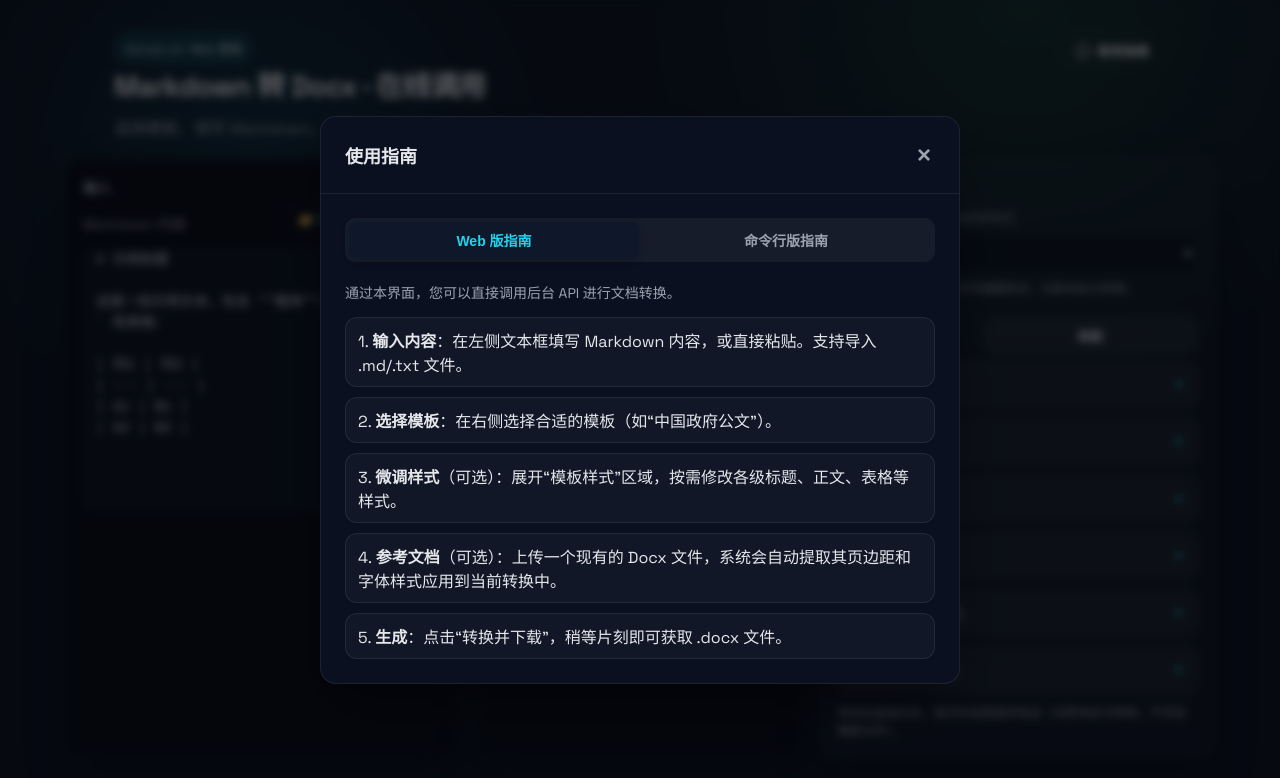
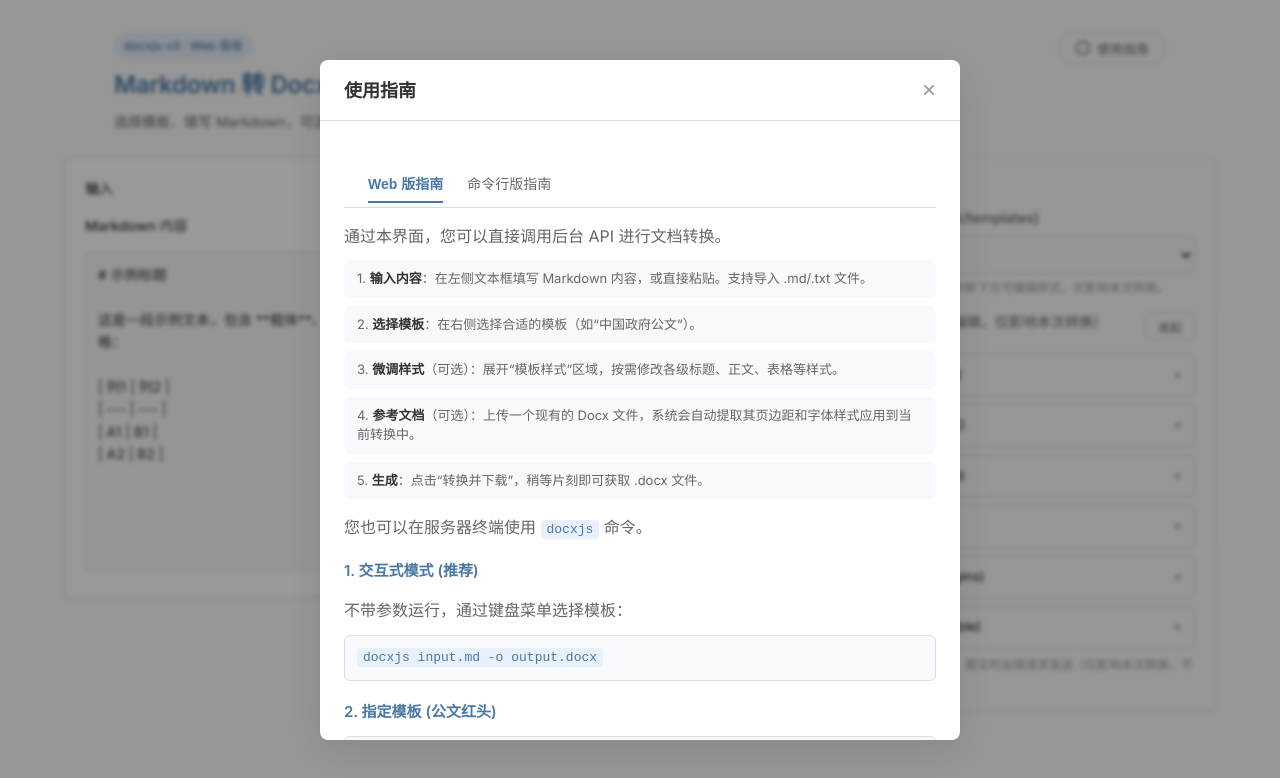
Before and after one commit to ttieli/docxjs-cli, a website: page public/index.html in a window 1280 px wide. Both pictures are taken after a click on the button "使用指南". Drawn offline with Linux system fonts and the light colour scheme; no server answers.

Commit message:
feat: UI Redesign (Light Theme) & Fix Server Helper Functions
- Redesigned Web UI with a professional 'Light Theme' (Blue-Grey/White).
- Fixed critical bug in server/app.js where helper functions were missing.
- Updated server to bind to 0.0.0.0 for better connectivity.
- Simplified 'default' template to minimalist black style.
- Updated CLI to support silent mode (no interactive menu) when input file is provided.

```diff
--- a/public/index.html
+++ b/public/index.html
@@ -5,373 +5,335 @@
   <meta name="viewport" content="width=device-width, initial-scale=1.0">
   <title>docxjs-cli Web</title>
   <style>
-    @import url('https://fonts.googleapis.com/css2?family=Space+Grotesk:wght@400;500;700&display=swap');
+    @import url('https://fonts.googleapis.com/css2?family=Inter:wght@400;500;600&display=swap');
+
     :root {
-      --bg: #0f172a;
-      --panel: #0b1020;
-      --accent: #4ade80;
-      --accent-2: #22d3ee;
-      --text: #e5e7eb;
-      --muted: #9ca3af;
-      --border: rgba(255,255,255,0.08);
+      /* Color System */
+      --primary: #4A78A6;       /* 蓝灰色 - 主色 */
+      --primary-hover: #3A66A1;
+      --bg-page: #FAFAFA;       /* 页面背景 */
+      --bg-panel: #FFFFFF;      /* 容器背景 */
+      --bg-input: #F7F9FC;      /* 输入框背景 */
+      --bg-subtle: #E8F0FA;     /* 辅色背景 */
+
+      --text-main: #333333;     /* 正文 */
+      --text-sub: #666666;      /* 次要信息 */
+      --text-placeholder: #999999;
+
+      --border: #DDDDDD;        /* 边框线 */
+      --border-focus: #4A78A6;
+
+      --shadow-sm: 0 1px 3px rgba(0,0,0,0.05);
+      --radius: 6px;
     }
+
     * { box-sizing: border-box; }
+
     body {
       margin: 0;
       min-height: 100vh;
-      font-family: 'Space Grotesk', 'SF Pro Text', 'Segoe UI', sans-serif;
-      background: radial-gradient(circle at 20% 20%, rgba(34,211,238,0.12), transparent 25%),
-                  radial-gradient(circle at 80% 0%, rgba(74,222,128,0.14), transparent 30%),
-                  var(--bg);
-      color: var(--text);
+      font-family: 'Inter', -apple-system, BlinkMacSystemFont, 'Segoe UI', 'PingFang SC', 'Microsoft YaHei', sans-serif;
+      background-color: var(--bg-page);
+      color: var(--text-main);
+      line-height: 1.5;
     }
+
     header {
-      padding: 32px 24px 16px;
+      padding: 32px 24px 24px;
       max-width: 1100px;
       margin: 0 auto;
+      border-bottom: 1px solid transparent; /* Placeholder */
     }
-    h1 { margin: 0 0 12px; font-size: 28px; letter-spacing: -0.02em; }
-    p.lead { margin: 0; color: var(--muted); line-height: 1.6; }
+
+    h1 {
+      margin: 0 0 8px;
+      font-size: 24px;
+      font-weight: 600;
+      color: var(--primary);
+      letter-spacing: -0.01em;
+    }
+
+    p.lead { margin: 0; color: var(--text-sub); font-size: 14px; }
+
     main {
       max-width: 1200px;
       margin: 0 auto 48px;
       padding: 0 24px 32px;
     }
-    .panel {
-      background: var(--panel);
-      border: 1px solid var(--border);
-      border-radius: 16px;
-      padding: 18px;
-      box-shadow: 0 15px 40px rgba(0,0,0,0.25);
-    }
-    .grid {
-      display: grid;
-      gap: 16px;
-      grid-template-columns: repeat(auto-fit, minmax(260px, 1fr));
-    }
+
+    /* Layout */
     .columns {
       display: grid;
-      gap: 16px;
-      grid-template-columns: 1.1fr 0.9fr 1.1fr;
+      gap: 24px;
+      grid-template-columns: 1.2fr 0.8fr 1fr;
+      align-items: start;
     }
+
+    /* Panels */
+    .panel {
+      background: var(--bg-panel);
+      border: 1px solid var(--border);
+      border-radius: var(--radius);
+      padding: 20px;
+      box-shadow: var(--shadow-sm);
+    }
+
+    /* Form Elements */
     label {
       display: block;
       font-size: 14px;
-      color: var(--muted);
+      color: var(--text-sub);
       margin-bottom: 8px;
-      letter-spacing: 0.01em;
+      font-weight: 500;
     }
+
     textarea, select, input[type="text"], input[type="number"], input[type="file"] {
       width: 100%;
-      background: #0f172a;
+      background: var(--bg-input);
       border: 1px solid var(--border);
-      color: var(--text);
-      border-radius: 8px;
+      color: var(--text-main);
+      border-radius: var(--radius);
       padding: 0 12px;
-      height: 40px;
-      line-height: 38px;
+      height: 38px; /* Standard height */
+      line-height: 36px;
       font-size: 14px;
       outline: none;
-      transition: border-color 0.2s ease, box-shadow 0.2s ease;
-      box-sizing: border-box;
+      transition: all 0.2s ease;
+      font-family: inherit;
     }
-    input[type="color"] {
-      width: 100%;
+
+    textarea {
+      min-height: 320px;
+      resize: vertical;
+      line-height: 1.6;
+      padding: 12px;
+      height: auto;
+    }
+
+    textarea:focus, select:focus, input:focus {
+      border-color: var(--border-focus);
+      background: #FFFFFF;
+      box-shadow: 0 0 0 3px rgba(74, 120, 166, 0.1);
+    }
+
+    /* Buttons */
+    button {
+      background: var(--primary);
+      color: #FFFFFF;
+      border: none;
+      border-radius: var(--radius);
+      padding: 0 20px;
       height: 40px;
-      padding: 2px;
-      background: #0f172a;
-      border: 1px solid var(--border);
-      border-radius: 8px;
-      cursor: pointer;
-      box-sizing: border-box;
-    }
-    input[type="checkbox"] {
-      height: 24px;
-      width: 24px;
-      accent-color: var(--accent);
-      cursor: pointer;
-      margin: 8px 0;
-    }
-    textarea:focus, select:focus, input[type="text"]:focus, input[type="number"]:focus, input[type="file"]:focus {
-      border-color: rgba(34,211,238,0.6);
-      box-shadow: 0 0 0 3px rgba(34,211,238,0.15);
-    }
-    textarea { min-height: 260px; resize: vertical; line-height: 1.5; }
-    button {
-      background: linear-gradient(120deg, var(--accent), var(--accent-2));
-      color: #0b1020;
-      border: none;
-      border-radius: 14px;
-      padding: 14px 18px;
-      font-size: 15px;
-      font-weight: 700;
+      font-size: 14px;
+      font-weight: 500;
       cursor: pointer;
       width: 100%;
-      transition: transform 0.1s ease, box-shadow 0.2s ease;
-    }
-    button:disabled { opacity: 0.6; cursor: not-allowed; }
-    button:not(:disabled):hover { transform: translateY(-1px); box-shadow: 0 10px 30px rgba(34,211,238,0.25); }
-    .status {
-      margin-top: 8px;
-      font-size: 13px;
-      color: var(--muted);
-      min-height: 20px;
-    }
-    .status.success { color: #34d399; }
-    .status.error { color: #f87171; }
-    .pill {
-      display: inline-flex;
-      align-items: center;
-      gap: 6px;
-      padding: 6px 10px;
-      border-radius: 999px;
-      background: rgba(34,211,238,0.12);
-      color: var(--text);
-      font-size: 12px;
-      border: 1px solid var(--border);
-    }
-    .hint { color: var(--muted); font-size: 12px; margin-top: 6px; }
-    .list {
-      display: grid;
-      gap: 10px;
-      grid-template-columns: repeat(auto-fit, minmax(220px, 1fr));
-    }
-    .list-item {
-      padding: 10px 12px;
-      border-radius: 12px;
-      background: rgba(255,255,255,0.03);
-      border: 1px solid var(--border);
-    }
-    .suffix {
-      padding: 10px 12px;
-      border-radius: 12px;
-      background: rgba(255,255,255,0.05);
-      border: 1px solid var(--border);
-      color: var(--muted);
-      font-size: 14px;
-      white-space: nowrap;
+      transition: background 0.2s ease;
     }
 
-    /* Details/Summary Styling */
-    details.style-group {
-      background: rgba(255,255,255,0.03);
-      border: 1px solid var(--border);
-      border-radius: 12px;
-      padding: 0;
-      margin-bottom: 10px;
-      overflow: hidden;
-    }
-    details.style-group summary {
-      padding: 12px;
-      cursor: pointer;
-      font-size: 13px;
-      color: var(--muted);
-      letter-spacing: 0.02em;
-      text-transform: uppercase;
-      font-weight: 600;
-      list-style: none;
-      background: rgba(255,255,255,0.02);
-      transition: background 0.2s ease, color 0.2s ease;
-      display: flex;
-      align-items: center;
-      justify-content: space-between;
-    }
-    details.style-group summary:hover {
-      background: rgba(255,255,255,0.05);
-      color: var(--text);
-    }
-    details.style-group summary::-webkit-details-marker { display: none; }
-    details.style-group summary::after {
-      content: '+';
-      font-size: 16px;
-      font-weight: bold;
-      color: var(--accent-2);
-    }
-    details.style-group[open] summary::after {
-      content: '-';
-    }
-    .style-grid {
-      display: grid;
-      gap: 16px;
-      grid-template-columns: repeat(auto-fill, minmax(180px, 1fr));
-      align-items: end;
-      padding: 16px;
-      border-top: 1px solid var(--border);
-    }
-    .style-grid > div {
-      display: flex;
-      flex-direction: column;
-      gap: 6px;
-    }
-    /* Special handling for the checkbox container to make it look like a proper form control */
-    .checkbox-group {
-      display: flex;
-      flex-direction: column;
-      gap: 6px;
-      height: 100%;
-      justify-content: flex-end;
-    }
-    .checkbox-wrapper {
-      height: 40px;
-      display: flex;
-      align-items: center;
-      background: rgba(255,255,255,0.03);
-      border: 1px solid var(--border);
-      border-radius: 8px;
-      padding: 0 12px;
-    }
-    .checkbox-wrapper input {
-      margin: 0;
-      width: 20px;
-      height: 20px;
-    }
-    .toggle-row {
-      display: flex;
-      align-items: center;
-      justify-content: space-between;
-      gap: 10px;
-    }
-    .toggle-btn {
-      background: rgba(255,255,255,0.06);
-      color: var(--text);
-      border: 1px solid var(--border);
-      border-radius: 12px;
-      padding: 8px 12px;
-      cursor: pointer;
-      font-size: 13px;
-      transition: border-color 0.2s ease, background 0.2s ease;
-    }
-    .toggle-btn:hover {
-      border-color: rgba(34,211,238,0.5);
-      background: rgba(34,211,238,0.08);
-    }
-
-    /* Modal Styles */
-    .modal-overlay {
-      position: fixed;
-      top: 0; left: 0; right: 0; bottom: 0;
-      background: rgba(0,0,0,0.6);
-      backdrop-filter: blur(4px);
-      display: none;
-      align-items: center;
-      justify-content: center;
-      z-index: 1000;
-      opacity: 0;
-      transition: opacity 0.2s ease;
-    }
-    .modal-overlay.open { display: flex; opacity: 1; }
-    .modal-content {
-      background: var(--panel);
-      border: 1px solid var(--border);
-      border-radius: 16px;
-      width: 90%;
-      max-width: 640px;
-      max-height: 85vh;
-      display: flex;
-      flex-direction: column;
-      box-shadow: 0 25px 50px -12px rgba(0, 0, 0, 0.5);
-      transform: scale(0.95);
-      transition: transform 0.2s ease;
-    }
-    .modal-overlay.open .modal-content { transform: scale(1); }
-    .modal-header {
-      padding: 20px 24px;
-      border-bottom: 1px solid var(--border);
-      display: flex;
-      justify-content: space-between;
-      align-items: center;
-    }
-    .modal-header h3 { margin: 0; font-size: 18px; }
-    .close-btn {
-      background: transparent;
-      border: none;
-      color: var(--muted);
-      cursor: pointer;
-      font-size: 24px;
-      padding: 4px;
-      width: auto;
-      box-shadow: none;
-    }
-    .close-btn:hover { color: var(--text); transform: none; box-shadow: none; }
-    .modal-body {
-      padding: 24px;
-      overflow-y: auto;
-    }
-    .tabs {
-      display: flex;
-      gap: 2px;
-      background: rgba(255,255,255,0.05);
-      padding: 4px;
-      border-radius: 10px;
-      margin-bottom: 20px;
-    }
-    .tab-btn {
-      flex: 1;
-      background: transparent;
-      border: none;
-      padding: 8px;
-      font-size: 14px;
-      color: var(--muted);
-      border-radius: 8px;
-      cursor: pointer;
-      text-align: center;
-      width: auto;
-      box-shadow: none;
-    }
-    .tab-btn.active {
-      background: var(--bg);
-      color: var(--accent-2);
-      font-weight: 600;
-      box-shadow: 0 2px 8px rgba(0,0,0,0.2);
-    }
-    .tab-content { display: none; }
-    .tab-content.active { display: block; }
-
-    .guide-block h4 { color: var(--accent-2); margin: 16px 0 8px; font-size: 15px; }
-    .guide-block p { font-size: 14px; color: var(--muted); line-height: 1.6; margin: 0 0 12px; }
-    .guide-block code {
-      background: rgba(0,0,0,0.3);
-      padding: 2px 6px;
-      border-radius: 4px;
-      font-family: monospace;
-      color: var(--accent);
-    }
-    .guide-block pre {
-      background: rgba(0,0,0,0.3);
-      padding: 12px;
-      border-radius: 8px;
-      overflow-x: auto;
-      border: 1px solid var(--border);
-    }
-    .guide-block pre code { background: transparent; padding: 0; color: var(--text); }
+    button:hover:not(:disabled) { background: var(--primary-hover); }
+    button:disabled { opacity: 0.6; cursor: not-allowed; background: var(--text-placeholder); }
 
     .btn-outline {
       background: transparent;
       border: 1px solid var(--border);
-      color: var(--text);
-      padding: 8px 16px;
+      color: var(--text-sub);
+      padding: 0 16px;
+      height: 32px;
       font-size: 13px;
       border-radius: 99px;
-      width: auto;
       display: inline-flex;
       align-items: center;
       gap: 6px;
       cursor: pointer;
+      width: auto;
     }
     .btn-outline:hover {
-      border-color: var(--accent-2);
-      color: var(--accent-2);
-      transform: translateY(-1px);
-      box-shadow: none;
+      border-color: var(--primary);
+      color: var(--primary);
+      background: var(--bg-subtle);
     }
 
-    @media (max-width: 640px) {
-      h1 { font-size: 24px; }
-      textarea { min-height: 200px; }
+    /* Status & Pills */
+    .pill {
+      display: inline-flex;
+      align-items: center;
+      padding: 4px 10px;
+      border-radius: 99px;
+      background: var(--bg-subtle);
+      color: var(--primary);
+      font-size: 12px;
+      font-weight: 500;
+      margin-bottom: 8px;
     }
-    @media (max-width: 960px) {
-      .columns { grid-template-columns: 1fr; }
+
+    .status { margin-top: 12px; font-size: 13px; min-height: 20px; }
+    .status.success { color: #2E7D32; } /* Green */
+    .status.error { color: #D32F2F; }   /* Red */
+    .status.info { color: var(--primary); }
+
+    .hint { color: var(--text-placeholder); font-size: 12px; margin-top: 6px; line-height: 1.4; }
+
+    /* File Import Button */
+    .import-btn {
+      cursor: pointer;
+      font-size: 12px;
+      color: var(--primary);
+      border: 1px solid var(--border);
+      padding: 4px 10px;
+      border-radius: var(--radius);
+      background: #FFFFFF;
+      transition: all 0.2s;
     }
+    .import-btn:hover {
+      border-color: var(--primary);
+      background: var(--bg-subtle);
+    }
+
+    /* Usage List */
+    .list {
+      display: grid;
+      gap: 8px;
+    }
+    .list-item {
+      padding: 8px 12px;
+      border-radius: var(--radius);
+      background: var(--bg-input);
+      border: 1px solid transparent;
+      font-size: 13px;
+      color: var(--text-sub);
+    }
+    .list-item b { color: var(--text-main); }
+
+    .suffix {
+      padding: 0 12px;
+      background: var(--bg-input);
+      border: 1px solid var(--border);
+      border-left: none;
+      border-radius: 0 var(--radius) var(--radius) 0;
+      color: var(--text-sub);
+      font-size: 13px;
+      display: flex;
+      align-items: center;
+      height: 38px;
+    }
+    #fileName { border-radius: var(--radius) 0 0 var(--radius); }
+
+    /* Style Editor (Accordion) */
+    details.style-group {
+      background: #FFFFFF;
+      border: 1px solid var(--border);
+      border-radius: var(--radius);
+      margin-bottom: 8px;
+      overflow: hidden;
+    }
+    details.style-group summary {
+      padding: 10px 12px;
+      cursor: pointer;
+      font-size: 13px;
+      color: var(--text-main);
+      font-weight: 500;
+      background: var(--bg-page); /* Slightly darker than panel */
+      border-bottom: 1px solid transparent;
+      transition: all 0.2s;
+      display: flex; justify-content: space-between; align-items: center;
+    }
+    details.style-group[open] summary {
+      border-bottom-color: var(--border);
+      color: var(--primary);
+    }
+    details.style-group summary:hover { background: var(--bg-subtle); }
+    details.style-group summary::after { content: '+'; font-weight: 600; color: var(--text-placeholder); }
+    details.style-group[open] summary::after { content: '−'; color: var(--primary); }
+
+    .style-grid {
+      padding: 16px;
+      display: grid;
+      gap: 12px;
+      grid-template-columns: repeat(auto-fill, minmax(140px, 1fr));
+      align-items: end;
+    }
+    .style-grid > div { display: flex; flex-direction: column; gap: 4px; }
+    .style-grid label { font-size: 12px; margin: 0; color: var(--text-placeholder); }
+
+    /* Specific Inputs */
+    input[type="color"] {
+      padding: 2px;
+      background: #FFFFFF;
+      cursor: pointer;
+      height: 38px;
+    }
+    .checkbox-wrapper {
+      height: 38px;
+      display: flex;
+      align-items: center;
+      background: var(--bg-input);
+      border: 1px solid var(--border);
+      border-radius: var(--radius);
+      padding: 0 12px;
+    }
+
+    .toggle-row {
+      display: flex; justify-content: space-between; align-items: center; margin-bottom: 12px;
+    }
+    .toggle-btn {
+      background: transparent; border: 1px solid var(--border); color: var(--text-sub);
+      width: auto; height: 28px; padding: 0 12px; font-size: 12px;
+    }
+    .toggle-btn:hover { border-color: var(--primary); color: var(--primary); }
+
+    /* Modal */
+    .modal-overlay {
+      position: fixed; top: 0; left: 0; right: 0; bottom: 0;
+      background: rgba(0,0,0,0.4); /* Darker dim */
+      backdrop-filter: blur(2px);
+      display: none; align-items: center; justify-content: center;
+      z-index: 1000; opacity: 0; transition: opacity 0.2s ease;
+    }
+    .modal-overlay.open { display: flex; opacity: 1; }
+    .modal-content {
+      background: #FFFFFF;
+      border-radius: 8px;
+      box-shadow: 0 10px 40px rgba(0,0,0,0.1);
+      width: 90%; max-width: 640px; max-height: 85vh;
+      display: flex; flex-direction: column;
+      transform: scale(0.98); transition: transform 0.2s;
+    }
+    .modal-overlay.open .modal-content { transform: scale(1); }
+    .modal-header {
+      padding: 16px 24px; border-bottom: 1px solid var(--border);
+      display: flex; justify-content: space-between; align-items: center;
+    }
+    .modal-header h3 { margin: 0; font-size: 18px; color: var(--text-main); }
+    .close-btn { color: var(--text-placeholder); width: auto; font-size: 24px; padding: 0; height: auto; background: none; }
+    .close-btn:hover { color: var(--text-main); }
+
+    .tabs {
+      padding: 4px 24px; margin-top: 16px;
+      border-bottom: 1px solid var(--border);
+      display: flex; gap: 24px;
+    }
+    .tab-btn {
+      background: none; border: none; border-bottom: 2px solid transparent;
+      padding: 8px 0; font-size: 14px; color: var(--text-sub);
+      border-radius: 0; width: auto; height: auto;
+    }
+    .tab-btn.active {
+      color: var(--primary); border-bottom-color: var(--primary); font-weight: 600;
+    }
+    .modal-body { padding: 24px; overflow-y: auto; }
+    .guide-block h4 { color: var(--primary); margin: 20px 0 10px; font-size: 15px; }
+    .guide-block p { color: var(--text-sub); margin-bottom: 12px; }
+    .guide-block code {
+      background: var(--bg-subtle); color: var(--primary);
+      padding: 2px 6px; border-radius: 4px; font-family: monospace;
+    }
+    .guide-block pre {
+      background: var(--bg-input); border: 1px solid var(--border);
+      padding: 12px; border-radius: var(--radius); overflow-x: auto;
+    }
+
+    @media (max-width: 960px) { .columns { grid-template-columns: 1fr; } }
   </style>
 </head>
 <body>
--- a/server/app.js
+++ b/server/app.js
@@ -184,6 +184,6 @@ if (fs.existsSync(PUBLIC_DIR)) {
 }
 
 const PORT = process.env.PORT || 3000;
-app.listen(PORT, () => {
-    console.log(`Backend server running on http://localhost:${PORT}`);
+app.listen(PORT, '0.0.0.0', () => {
+    console.log(`Backend server running on http://0.0.0.0:${PORT}`);
 });
```
Also changed, not shown: bin/cli.js (+11 -21 lines), templates/templates.json (+6 -6 lines).
